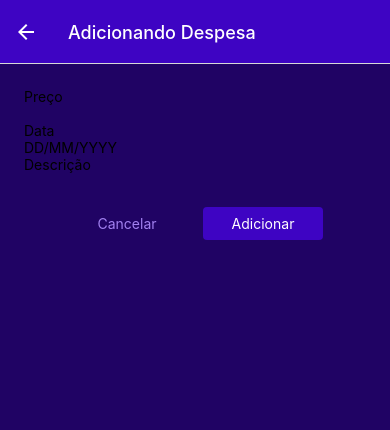
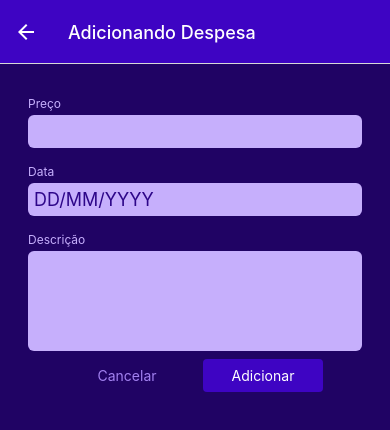
Before and after one commit to MatheusRyuki/React-Native-Despesas, a React Native app: screen /ManageExpense in a window 390 px wide. Shown: the top 430 px of the page. Built offline with nearby package versions, Linux system fonts and the light colour scheme.

Commit message:
Adicionando estilos

```diff
--- a/components/ManageExpense/Input.js
+++ b/components/ManageExpense/Input.js
@@ -1,12 +1,42 @@
-import { Text, TextInput, View } from "react-native";
+import { StyleSheet, Text, TextInput, View } from "react-native";
+import { GlobalStyles } from "../../constants/styles";
 
 const Input = ({ label, textInputConfig }) => {
+  const inputStyles = [styles.input];
+
+  if (textInputConfig && textInputConfig.multiline) {
+    inputStyles.push(styles.inputMultiline);
+  }
+
   return (
-    <View>
-      <Text>{label}</Text>
-      <TextInput {...textInputConfig} />
+    <View style={styles.inputContainer}>
+      <Text style={styles.label}>{label}</Text>
+      <TextInput style={inputStyles} {...textInputConfig} />
     </View>
   );
 };
 
 export default Input;
+
+const styles = StyleSheet.create({
+  inputContainer: {
+    marginHorizontal: 4,
+    marginVertical: 8,
+  },
+  label: {
+    fontSize: 12,
+    color: GlobalStyles.colors.primary100,
+    marginBottom: 4,
+  },
+  input: {
+    backgroundColor: GlobalStyles.colors.primary100,
+    color: GlobalStyles.colors.primary700,
+    padding: 6,
+    borderRadius: 6,
+    fontSize: 18,
+  },
+  inputMultiline: {
+    minHeight: 100,
+    textAlignVertical: "top",
+  },
+});
```
